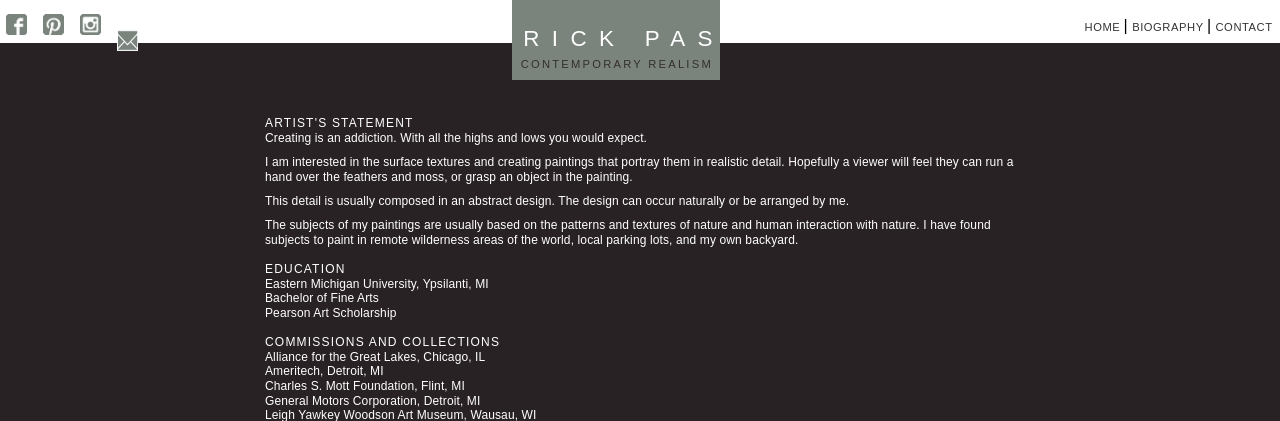
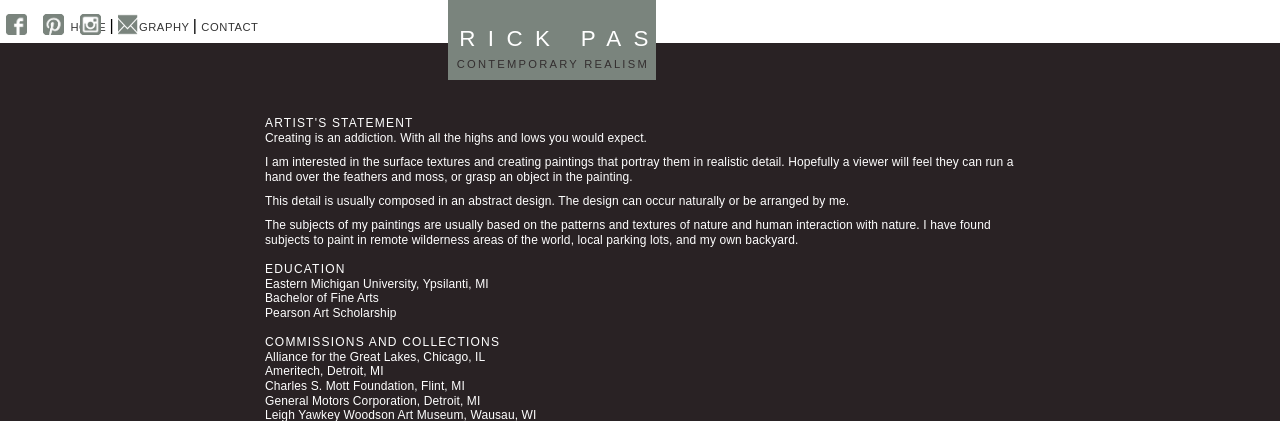
Before and after one commit to volutionMI/PAS, a PHP site: page /bio.php in a window 1280 px wide. Shown: the top 421 px of the page. Run offline with PHP 8.4, Linux system fonts and the light colour scheme; some libraries are stand-ins or nearby versions; some web fonts are replaced.

Commit message:
menue fix

```diff
--- a/css/style.css
+++ b/css/style.css
@@ -333,7 +333,7 @@ section footer {
 	background:#fff;
 	height: 2.7em;
 	z-index: 10;
-	position: absolute;
+	position: fixed;
     top: 0;
     width: 100%;
 }
@@ -347,7 +347,7 @@ input#toggle nav{
     height: 5em;
     z-index: 650;
     position:absolute;
-    left:40%;
+    left:35%;
     padding-left: .5em;
     padding-right:.4em;
 }
@@ -708,7 +708,7 @@ content:"Tap Images to See Color Version";}
   position: fixed;
     left: .4em;
     top: .9em;
-    width: 8.7em;
+    width: 15em;
     z-index: 250;
 }
 
@@ -821,7 +821,7 @@ img.grayscale {max-height: 20em;}
 
     #nav {
         padding: 0;
-	margin: auto;
+	/*margin: auto;*/mastead
 	/*position: fixed;
 	right: 1em;*/
 	float:right;
@@ -1006,7 +1006,7 @@ img.grayscale {max-height: 20em;}
 
 	@media (min-width:425px){
 	#icon {
-    width: 12em;}
+    width: 16em;}
 	img.faceicon {
     padding-right: 1em;
     margin: 0;
```
Also changed, not shown: 1 other file.
